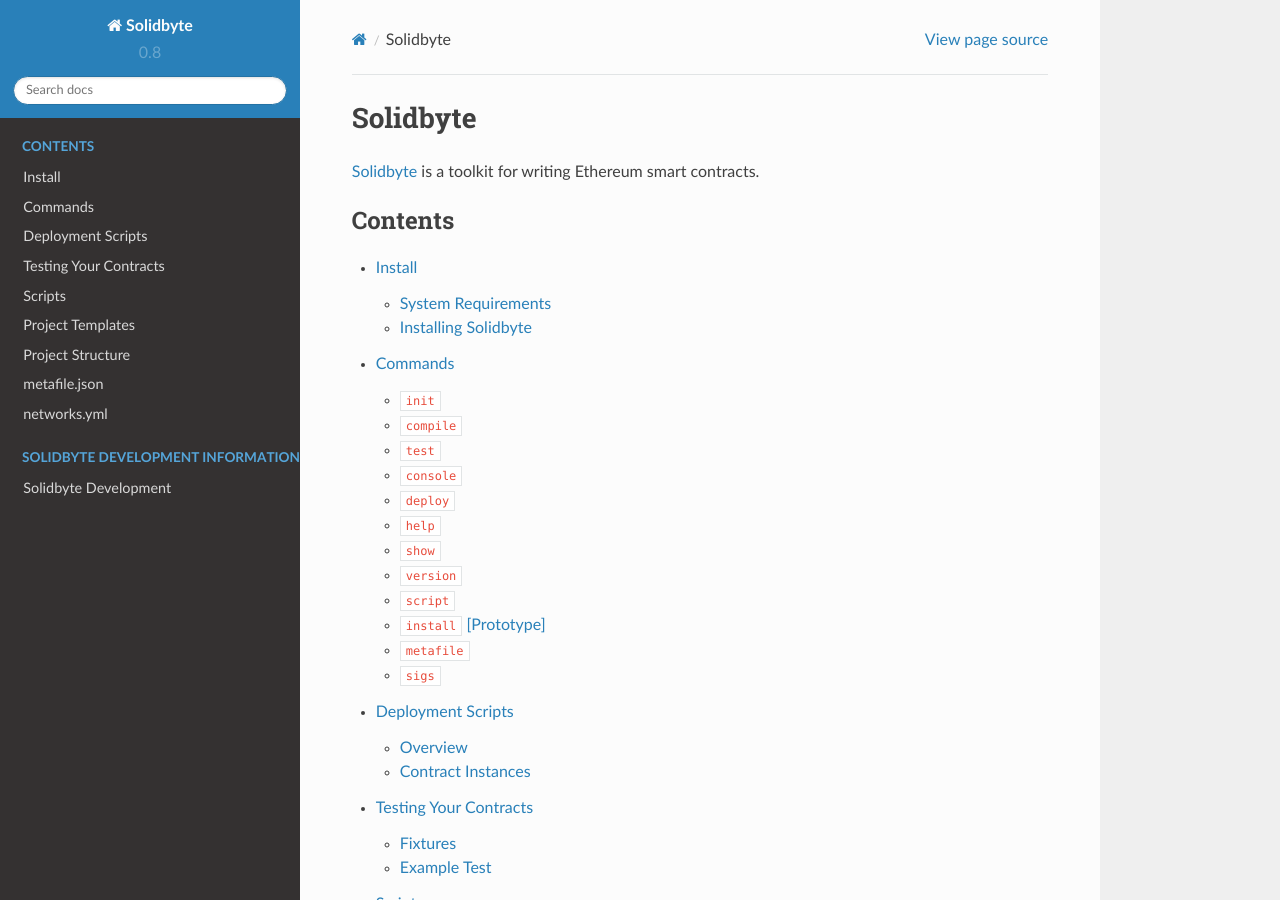
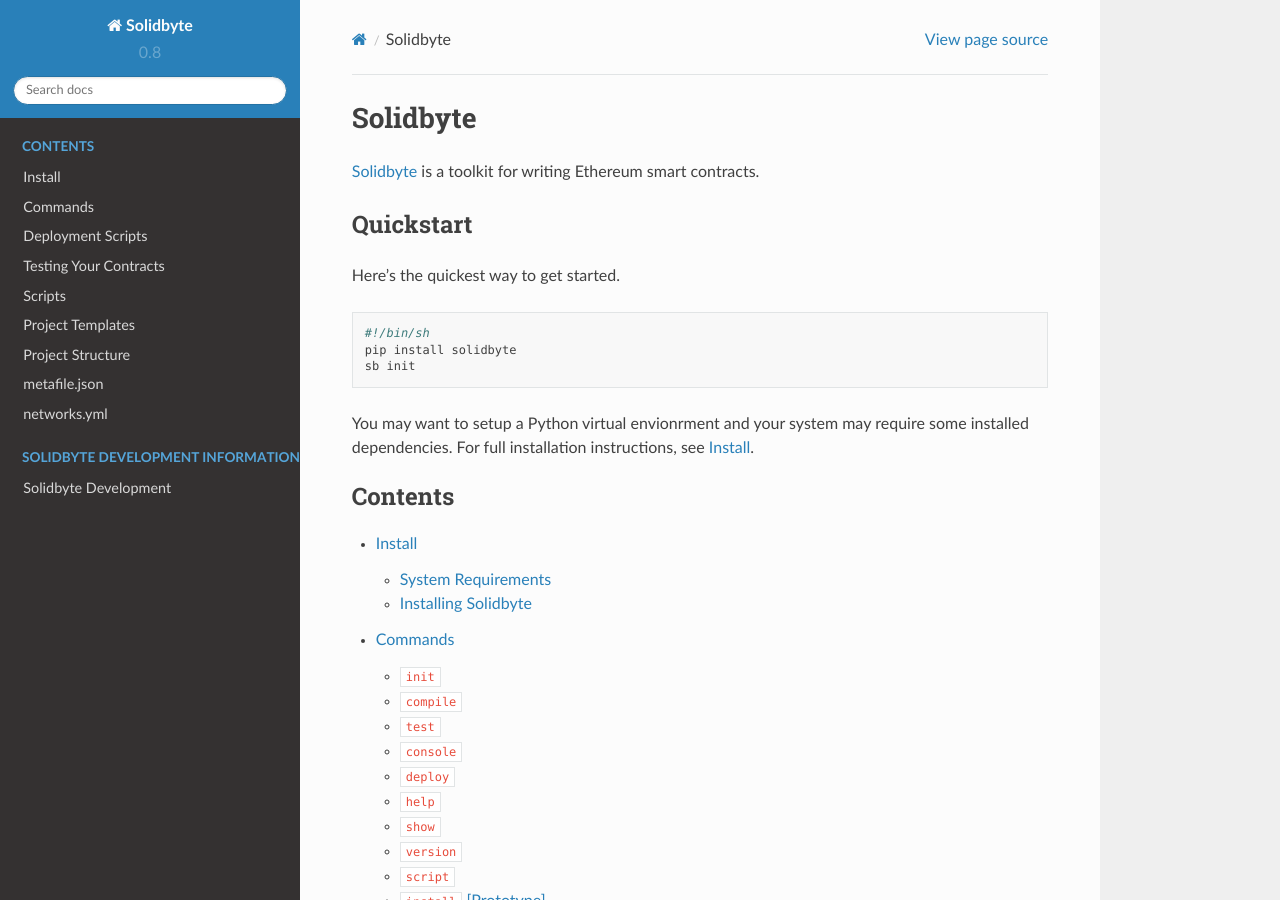
Before and after one commit to mikeshultz/solidbyte, a Sphinx documentation site: the page built from docs/index.rst, in a window 1280 px wide and 900 px high. Built offline with Sphinx 7.4.7 and the Read the Docs theme 2.0.0, drawn with Linux system fonts in a browser that asks for light colours.

Commit message:
Added quickstart to docs index

```diff
--- a/docs/index.rst
+++ b/docs/index.rst
@@ -3,11 +3,27 @@
    You can adapt this file completely to your liking, but it should at least
    contain the root `toctree` directive.
 
-=========
+#########
 Solidbyte
-=========
+#########
 
 `Solidbyte <https://github.com/mikeshultz/solidbyte/>`_ is a toolkit for writing Ethereum smart contracts.
+
+==========
+Quickstart
+==========
+
+Here's the quickest way to get started.
+
+.. code-block:: bash
+
+    #!/bin/sh
+    pip install solidbyte
+    sb init
+
+You may want to setup a Python virtual envionrment and your system may require
+some installed dependencies.  For full installation instructions, see
+:doc:`install`.
 
 .. toctree::
    :maxdepth: 2
```
